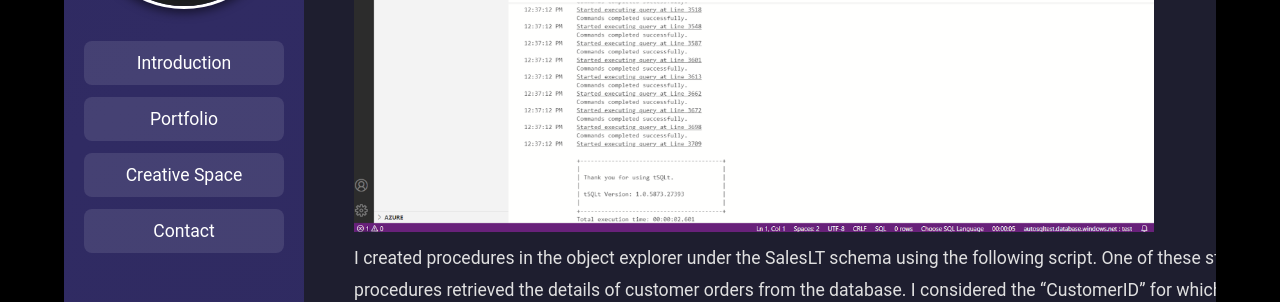
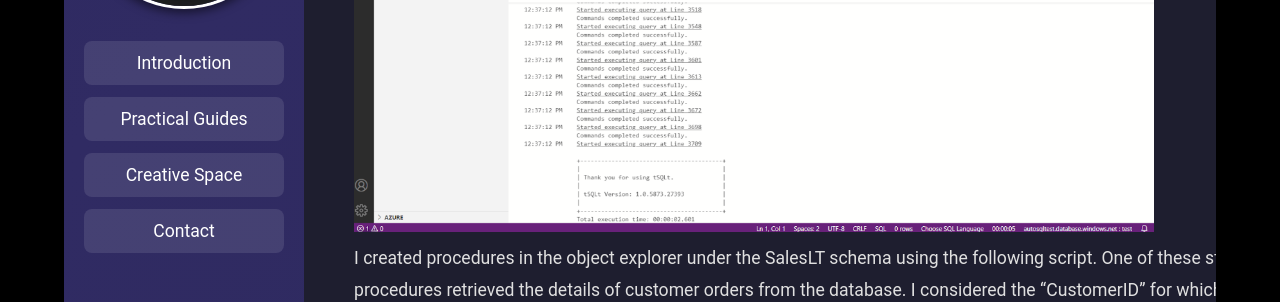
Before and after one commit to nbahador/nbahador.github.io, a Jekyll site: the page built from Unit_Testing_with_tSQLt.md, in a window 1280 px wide and 900 px high, scrolled down 9309 px. Shown: the part 151-453 px from the top of the window. Built offline with Jekyll 4.4.1, drawn with Linux system fonts in a browser that asks for light colours; our own code applies the rules of GitHub Pages for plain Markdown files; the repository's description, which GitHub fills in, is left out.

Commit message:
Update default.html

```diff
--- a/_layouts/default.html
+++ b/_layouts/default.html
@@ -244,7 +244,7 @@
         <a href="/introduction.html">Introduction</a>
 
         <!-- Removed the dropdown for Portfolio -->
-        <a href="{{ site.baseurl }}/portfolio">Portfolio</a>
+        <a href="{{ site.baseurl }}/portfolio">Practical Guides</a>
 
         <!-- Updated the 'About Me' link to point to a rendered About page -->
         <a href="/about_me.html">Creative Space</a>
```
